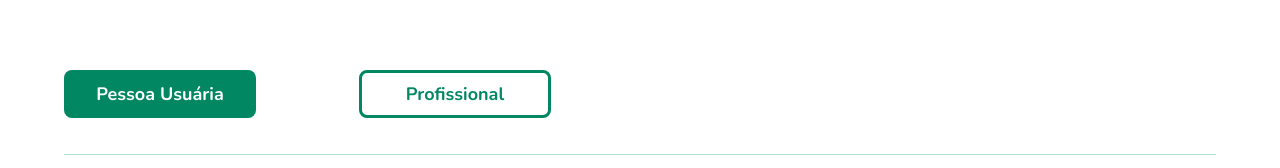
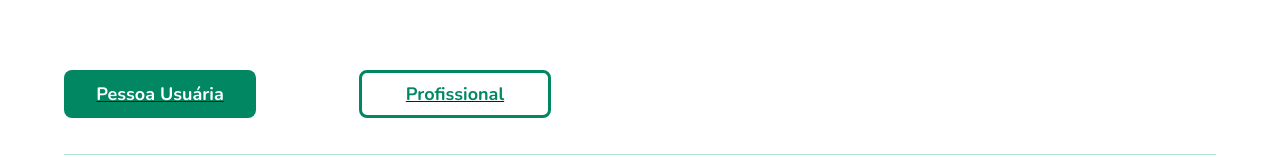
Before and after one commit to guilhermeabell/volunteer-challenge-frontend, a React (Vite) app: page / in a window 1280 px wide. Shown: the part 523-691 px from the top of the page. Built offline with nearby package versions, Linux system fonts and the light colour scheme.

Commit message:
feat: title reflected according to the page

```diff
--- a/src/pages/Home/index.tsx
+++ b/src/pages/Home/index.tsx
@@ -1,5 +1,6 @@
-import React from 'react'
+import React, { useEffect } from 'react'
 
+import { Link } from 'react-router-dom'
 import Ilustration from '../../assets/home.svg'
 import Header from '../../fragments/Header'
 import Main from '../../fragments/Main'
@@ -9,23 +10,30 @@ import Button from '../../fragments/Button'
 import * as S from './styles'
 
 const Home: React.FC = () => {
+  useEffect(() => {
+    document.title = 'Home | Desafio Lacrei'
+  }, [])
+
   return (
     <>
       <Header />
       <Main
         imageSrc={Ilustration}
-        imageAlt="Home
-    image"
+        imageAlt="Home image"
         subtitle="Uma plataforma segura e acolhedora para <br /> comunidade LGBTQIAPN+"
         title="Boas vindas a Lacrei <br /> Saúde"
       />
       <S.ButtonsContainer>
+        <Link to="/userperson">
           <Button bgColor="#018762" color="#FFF">
             Pessoa Usuária
           </Button>
+        </Link>
+        <Link to="/professional">
           <Button hasBorder bgColor="#FFF" color="#018762">
             Profissional
           </Button>
+        </Link>
       </S.ButtonsContainer>
       <Footer />
     </>
--- a/src/pages/Professional/index.tsx
+++ b/src/pages/Professional/index.tsx
@@ -1,4 +1,4 @@
-import React from 'react'
+import React, { useEffect } from 'react'
 
 import Ilustration from '../../assets/professional.svg'
 import Header from '../../fragments/Header'
@@ -6,6 +6,10 @@ import Main from '../../fragments/Main'
 import Footer from '../../fragments/Footer'
 
 const Professional: React.FC = () => {
+  useEffect(() => {
+    document.title = 'Profissional | Desafio Lacrei'
+  }, [])
+
   return (
     <>
       <Header />
--- a/src/pages/UserPerson/index.tsx
+++ b/src/pages/UserPerson/index.tsx
@@ -1,4 +1,4 @@
-import React from 'react'
+import React, { useEffect } from 'react'
 
 import Ilustration from '../../assets/userPerson.svg'
 import Header from '../../fragments/Header'
@@ -6,6 +6,10 @@ import Main from '../../fragments/Main'
 import Footer from '../../fragments/Footer'
 
 const UserPerson: React.FC = () => {
+  useEffect(() => {
+    document.title = 'Pessoa Usuária | Desafio Lacrei'
+  }, [])
+
   return (
     <>
       <Header />
```
Lines whose indentation alone changed are shown as unchanged.
